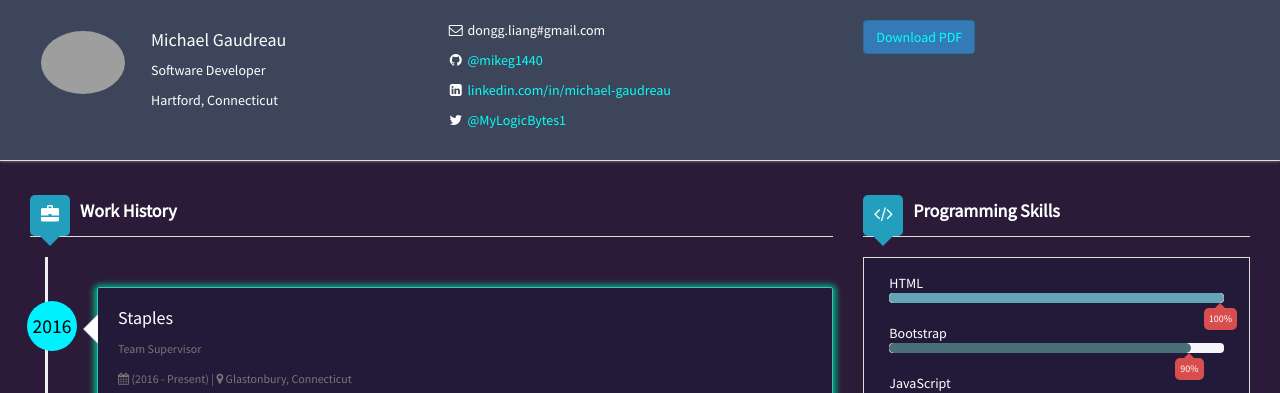
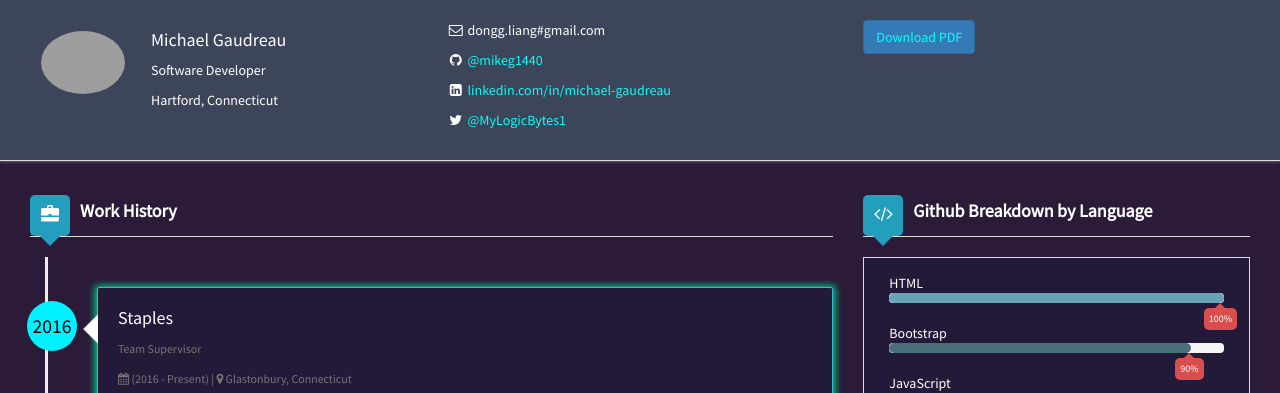
Before and after one commit to mikeg1440/ResumeCard, a Jekyll site: the page built from index.html, in a window 1280 px wide and 900 px high. Shown: the top 393 px of the window. Built offline with Jekyll 4.4.1, drawn with Linux system fonts in a browser that asks for light colours; nearby versions of some CDN libraries.

Commit message:
Change the header for stackoverflow section to `Github Breakdown by Language`

```diff
--- a/index.html
+++ b/index.html
@@ -137,7 +137,7 @@ layout: default
         </div>
         <div class="col-md-4">
             {% if site.author.stackoverflow or site.author.programmingSkills %}
-                <h3 class="title with-icon"><span class="fa fa-code cat-title"></span> Programming Skills</h3>
+                <h3 class="title with-icon"><span class="fa fa-code cat-title"></span> Github Breakdown by Language</h3>
                 {% if site.author.stackoverflow %}
                 <div class="grid-block">
                   <p><a href="//stackoverflow.com/users/{{ site.author.stackoverflow }}"><img src="//stackoverflow.com/users/flair/{{ site.author.stackoverflow }}.png"></a></p>
```
